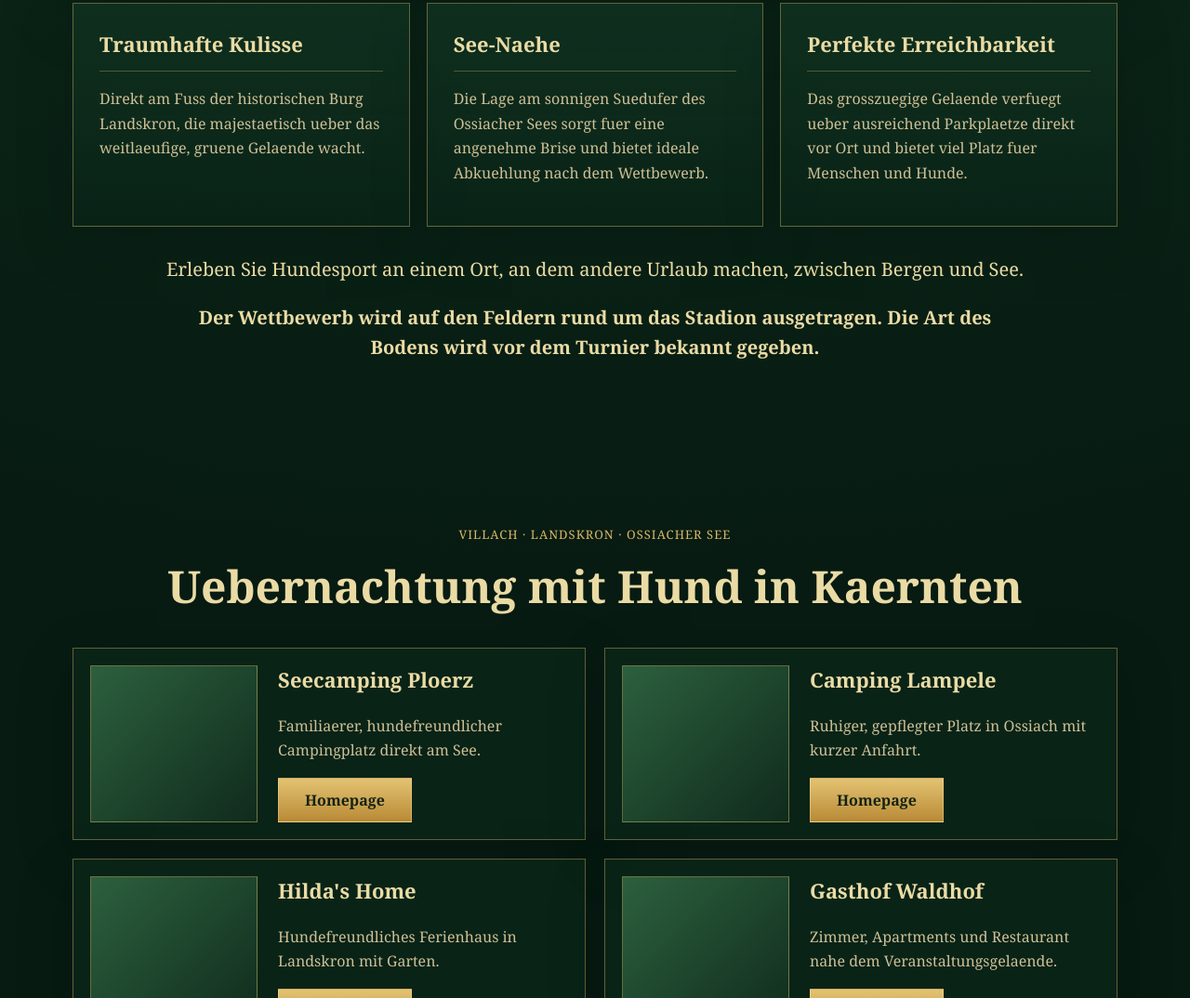
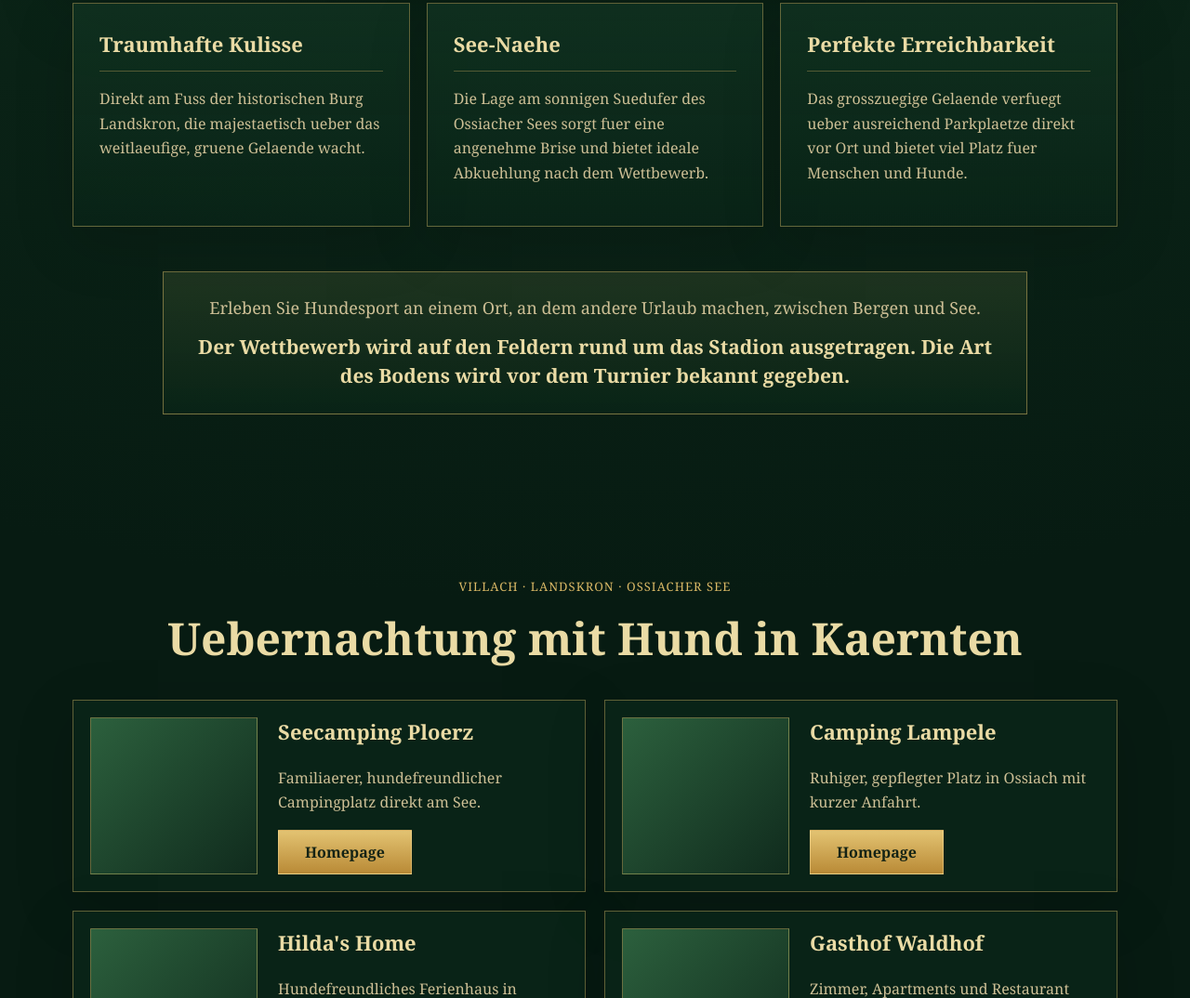
Before and after one commit to Meinereiner71/internationaler-stoebercup-2027, a plain HTML site: page index.html in a window 1280 px wide. Shown: the part 1973-3047 px from the top of the page at 93% size. Drawn offline with Linux system fonts and the light colour scheme.

Commit message:
Style venue participant notice

```diff
--- a/styles.css
+++ b/styles.css
@@ -279,11 +279,28 @@ button,
 
 .venue-note {
   max-width: 930px;
-  margin: 30px auto 0;
+  margin: 48px auto 0;
+  padding: 24px 28px;
+  border: 1px solid rgba(216, 183, 101, 0.5);
+  background:
+    linear-gradient(180deg, rgba(216, 183, 101, 0.1), rgba(7, 27, 18, 0.18)),
+    rgba(10, 39, 25, 0.78);
   color: var(--gold-soft);
-  font-size: 20px;
   line-height: 1.6;
   text-align: center;
+}
+
+.venue-note p {
+  margin-bottom: 12px;
+  color: var(--muted);
+  font-size: 18px;
+}
+
+.venue-note strong {
+  display: block;
+  color: var(--gold-soft);
+  font-size: 21px;
+  line-height: 1.5;
 }
 
 .card {
```
